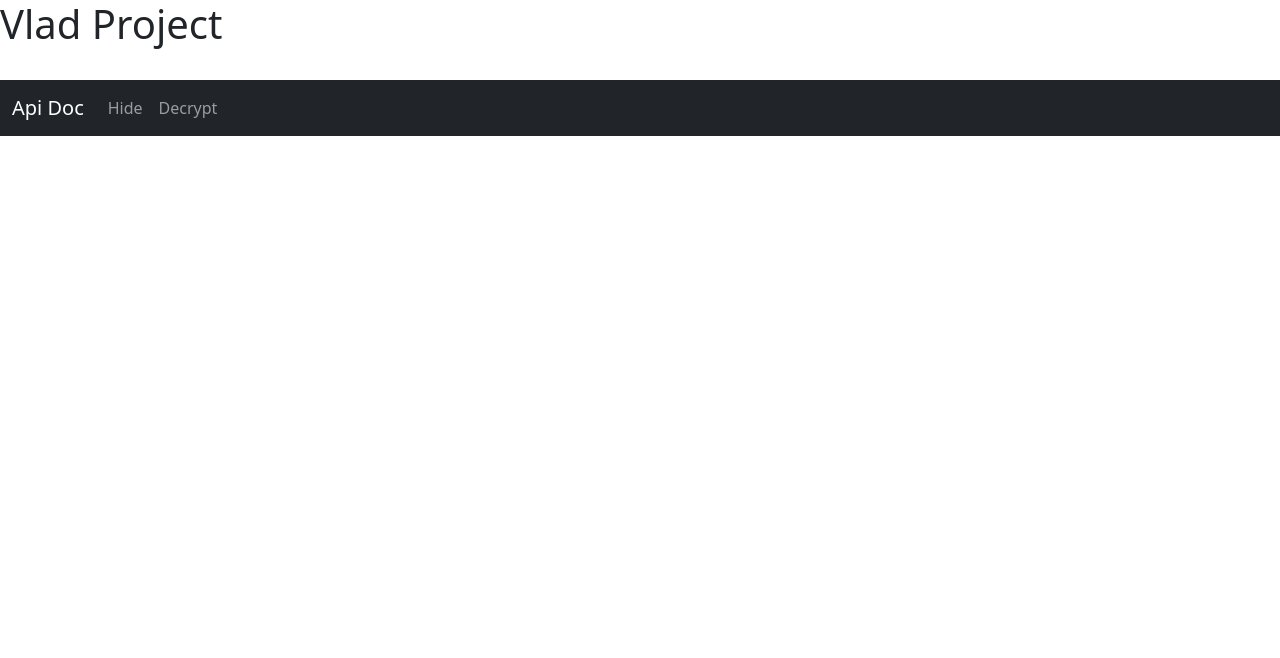
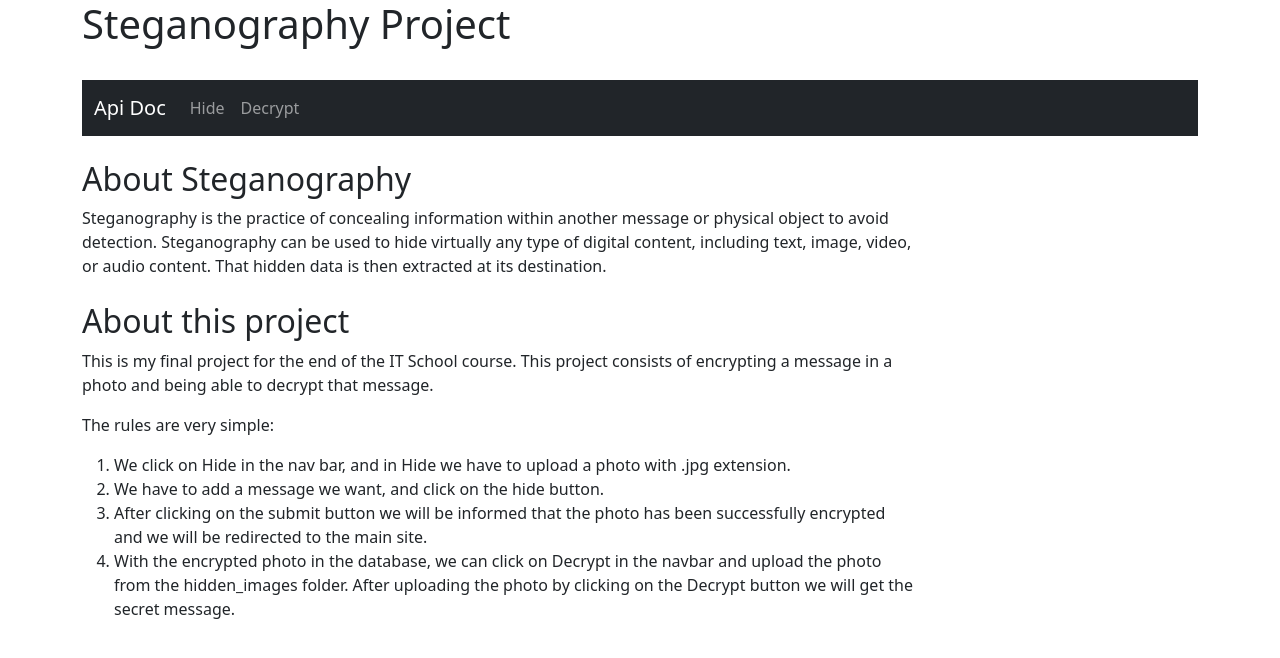
Before and after one commit to vlad2816/Django-Project, a Django app: page / in a window 1280 px wide. Shown: the top 658 px of the page. Run offline with Django 4.2, Linux system fonts and the light colour scheme.

Commit message:
Final project

```diff
--- a/steganografie/Api_documentation/templates/Api_documentation/base.html
+++ b/steganografie/Api_documentation/templates/Api_documentation/base.html
@@ -12,13 +12,15 @@
 </head>
 
 <body>
-    <h1>Vlad Project</h1>
+    <div class="container">
+        <h1> Steganography Project </h1>
         <br>
         <nav class="navbar navbar-expand-lg navbar-dark bg-dark">
             <div class="container-fluid">
                 <a class="navbar-brand" href="/">Api Doc</a>
-            <button class="navbar-toggler" type="button" data-bs-toggle="collapse" data-bs-target="#navbarNavAltMarkup"
-                aria-controls="navbarNavAltMarkup" aria-expanded="false" aria-label="Toggle navigation">
+                <button class="navbar-toggler" type="button" data-bs-toggle="collapse"
+                    data-bs-target="#navbarNavAltMarkup" aria-controls="navbarNavAltMarkup" aria-expanded="false"
+                    aria-label="Toggle navigation">
                     <span class="navbar-toggler-icon"></span>
                 </button>
                 <div class="collapse navbar-collapse" id="navbarNavAltMarkup">
@@ -29,13 +31,51 @@
                 </div>
             </div>
         </nav>
+    </div>
     <br>
     {% block content %}
+    <div class="container">
+        <div class="row">
+            <div class="col-md-9">
+                <div id="section-1" class="mb-4">
+                    <h2>About Steganography</h2>
+                    <p>
+                        Steganography is the practice of concealing information within another message or physical
+                        object to avoid detection. Steganography can be used to hide virtually any type of digital
+                        content, including text, image, video, or audio content. That hidden data is then extracted at
+                        its destination.
+                    </p>
+                </div>
+                <div id="section-2" class="mb-4">
+                    <h2>About this project</h2>
+                    <p>
+                        This is my final project for the end of the IT School course. This project consists of
+                        encrypting a message in a photo and being able to decrypt that message.
+                    </p>
+                    <p>
+                        The rules are very simple:
+                    </p>
+                    <ol>
+                        <li>We click on Hide in the nav bar, and in Hide we have to upload a photo with .jpg extension.
+                        </li>
+                        <li>We have to add a message we want, and click on the hide button.</li>
+                        <li>After clicking on the submit button we will be informed that the photo has been successfully
+                            encrypted and we will be redirected to the main site.</li>
+                        <li>With the encrypted photo in the database, we can click on Decrypt in the navbar and upload
+                            the photo from the hidden_images folder. After uploading the photo by clicking on the
+                            Decrypt button we will get the secret message.</li>
+                    </ol>
+                </div>
+            </div>
+        </div>
+    </div>
+
     {% endblock %}
     <script src="https://cdn.jsdelivr.net/npm/bootstrap@5.3.0/dist/js/bootstrap.bundle.min.js"
         integrity="sha384-geWF76RCwLtnZ8qwWowPQNguL3RmwHVBC9FhGdlKrxdiJJigb/j/68SIy3Te4Bkz"
         crossorigin="anonymous"></script>
-    <p></p>
+    <br>
+
 </body>
 
 </html>
--- a/steganografie/Api_documentation/templates/Api_documentation/decrypt.html
+++ b/steganografie/Api_documentation/templates/Api_documentation/decrypt.html
@@ -1,6 +1,7 @@
 {% extends 'Api_documentation/base.html' %}
 
 {% block content %}
+<div class="container">
     <h1>Decrypt Message</h1>
     <form method="post" enctype="multipart/form-data">
         {% csrf_token %}
@@ -12,5 +13,5 @@
         <p> </p>
         <b> {{ decrypt }} </b>
     </form>
-
+</div>
 {% endblock %}
--- a/steganografie/Api_documentation/templates/Api_documentation/hide.html
+++ b/steganografie/Api_documentation/templates/Api_documentation/hide.html
@@ -1,6 +1,7 @@
 {% extends 'Api_documentation/base.html' %}
 
 {% block content %}
+<div class="container">
     <h1>Hide Message</h1>
     <form method="post" enctype="multipart/form-data">
         {% csrf_token %}
@@ -8,5 +9,6 @@
 
         <button type="submit">Hide Message</button>
     </form>
+</div>
 
 {% endblock %}
```
Also changed, not shown: steganografie/Api_documentation/templates/Api_documentation/success.html (+5 -3 lines), steganografie/Api_documentation/hidden_images/hidden_images/Cat03_BYiAhcn.jpg (added), steganografie/Api_documentation/hidden_images/hidden_images/encrypted_image_14.png (added), steganografie/db.sqlite3. Lines whose indentation alone changed are shown as unchanged.
